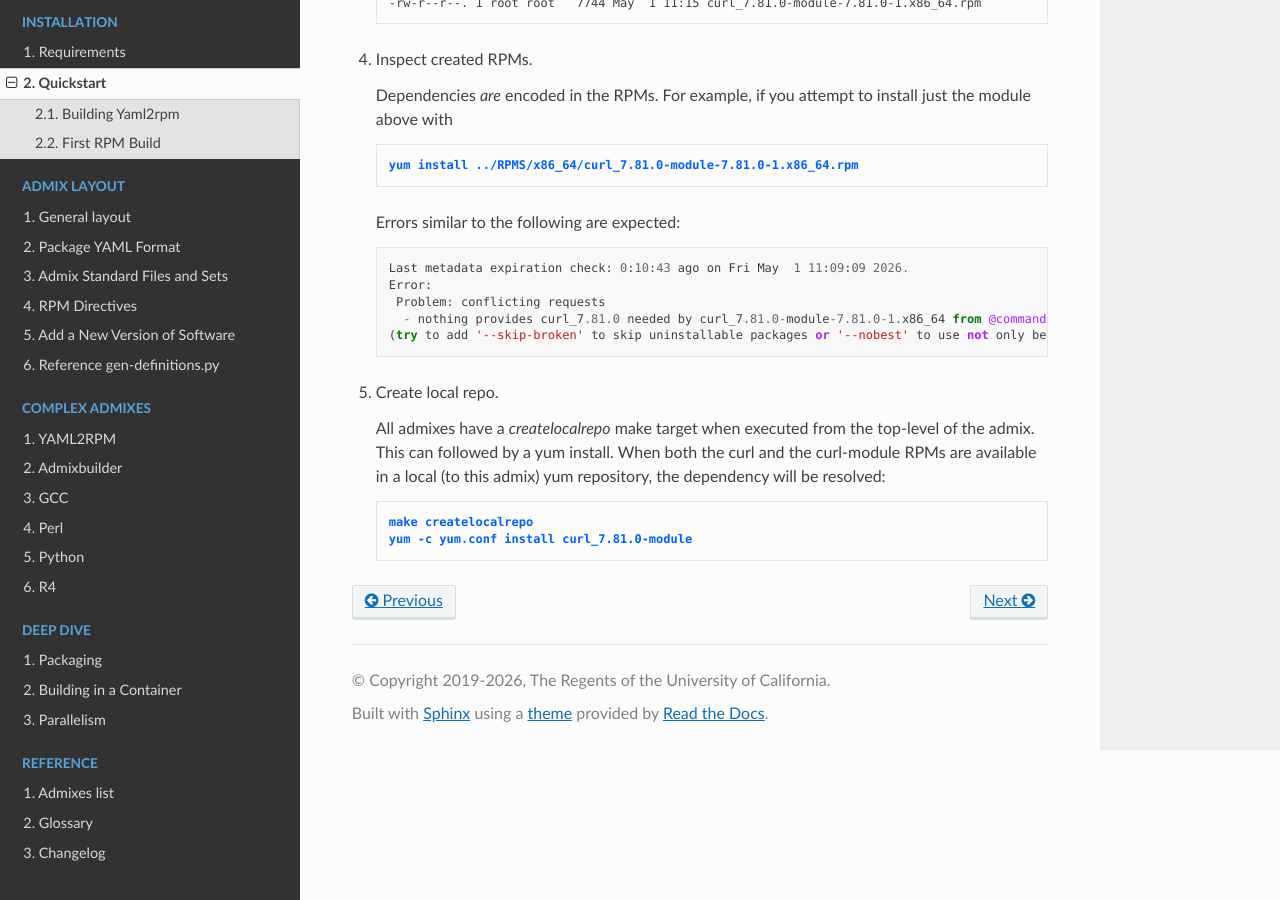
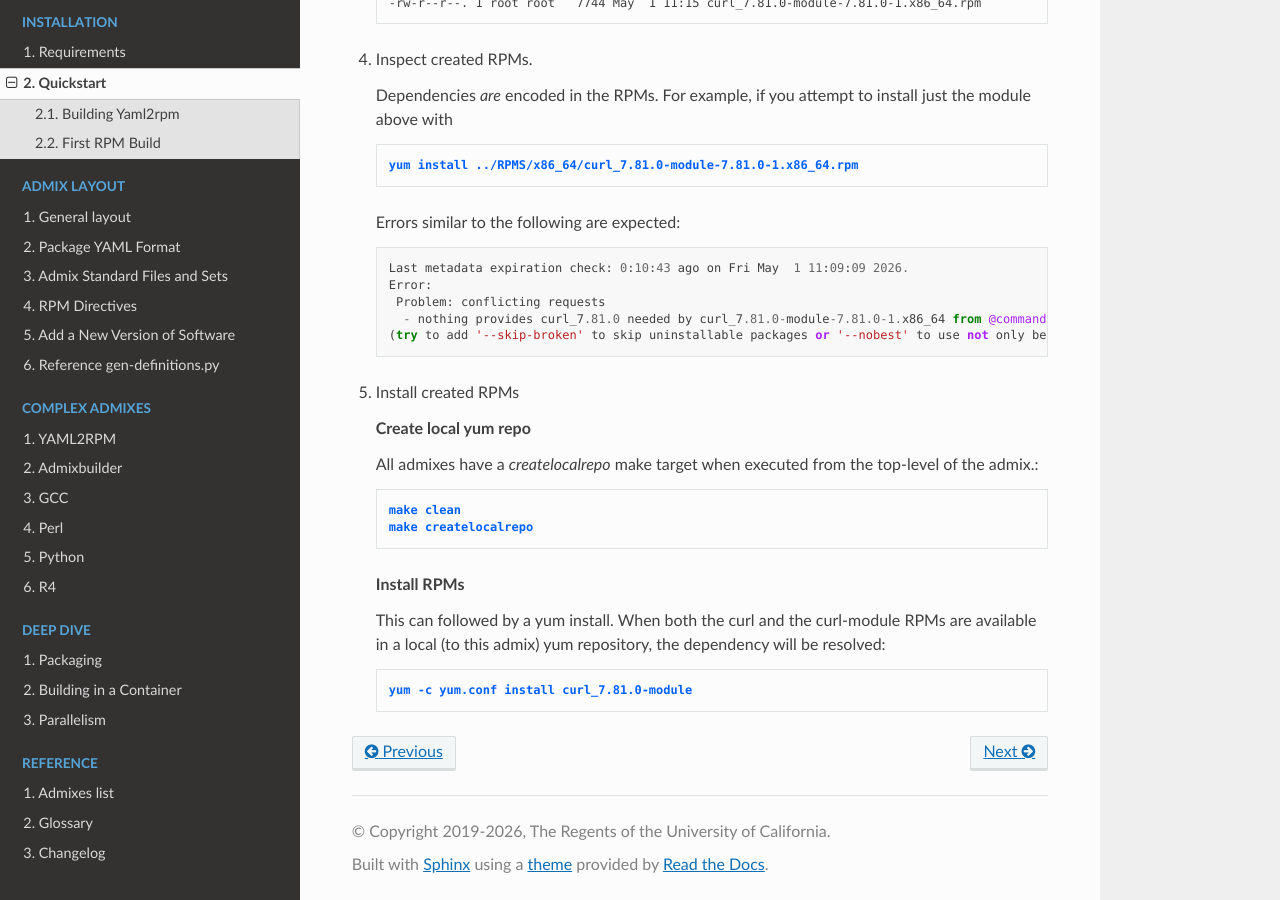
Before and after one commit to RCIC-UCI-Public/yaml2rpm-docs, a Sphinx documentation site: the page built from docs/source/installation/quickstart.rst, in a window 1280 px wide and 900 px high, scrolled down 2063 px. Built offline with Sphinx 7.4.7 and the Read the Docs theme 3.1.0, drawn with Linux system fonts in a browser that asks for light colours.

Commit message:
separate yum steps

```diff
--- a/docs/source/installation/quickstart.rst
+++ b/docs/source/installation/quickstart.rst
@@ -122,12 +122,20 @@ that happen. The first is adding via ``yum`` OS-supplied packages that are requi
         - nothing provides curl_7.81.0 needed by curl_7.81.0-module-7.81.0-1.x86_64 from @commandline
       (try to add '--skip-broken' to skip uninstallable packages or '--nobest' to use not only best candidate packages)
 
-#. Create local repo.
+#. Install created RPMs
 
-   All admixes have a *createlocalrepo* make target when executed from the top-level of the admix.
+   **Create local yum repo**
+
+   All admixes have a *createlocalrepo* make target when executed from the top-level of the admix.:
+
+   .. parsed-literal::
+      :command:`make clean`
+      :command:`make createlocalrepo`
+
+   **Install RPMs**
+
    This can followed by a yum install. When both the curl and the curl-module
    RPMs are available in a local (to this admix) yum repository, the dependency will be resolved:
 
    .. parsed-literal::
-      :command:`make createlocalrepo
-      yum -c yum.conf install curl_7.81.0-module`
+      :command:`yum -c yum.conf install curl_7.81.0-module`
```
